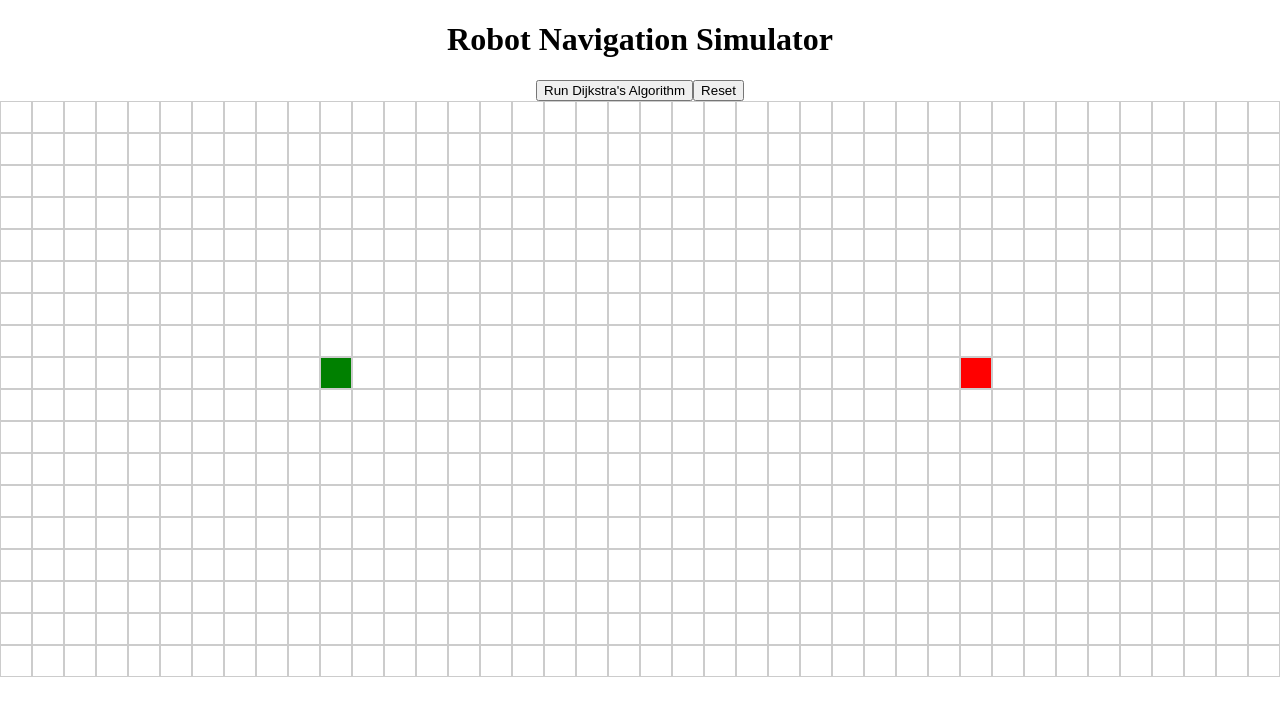
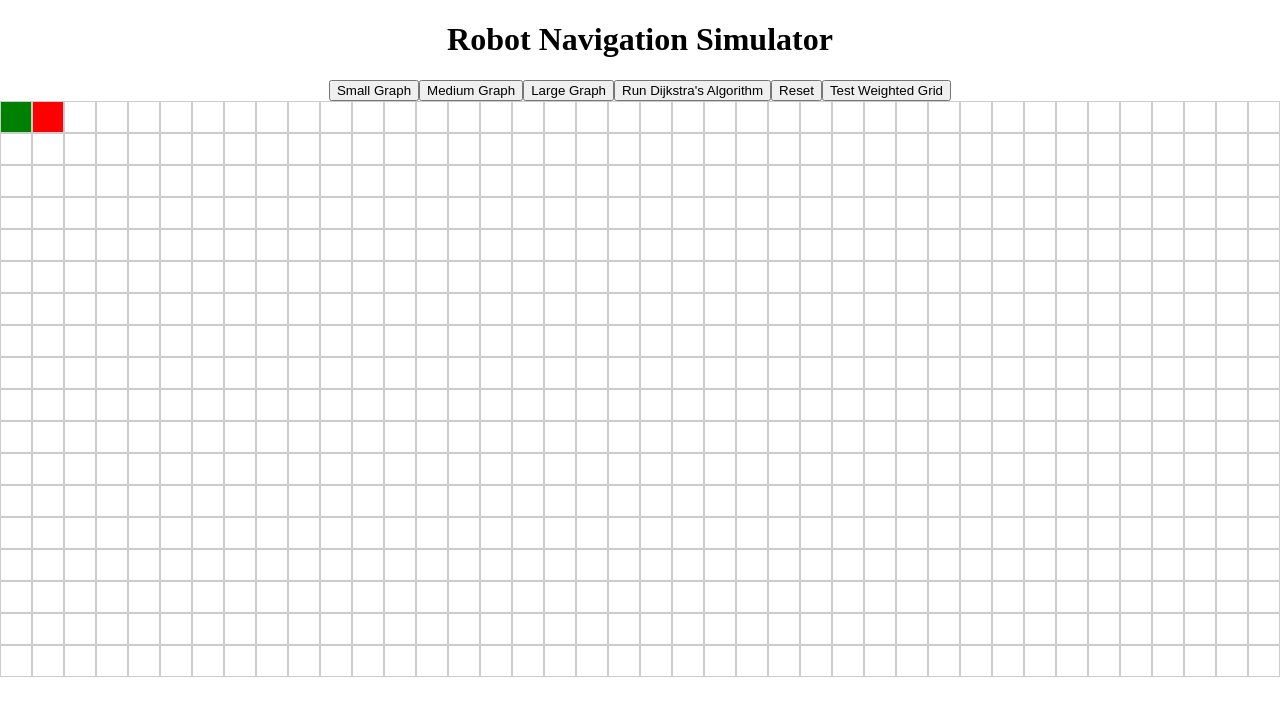
Before and after one commit to Victor00111/pathfinding-visualizer, a React (Create React App) app: page / in a window 1280 px wide. Shown: the top 716 px of the page. Built offline with nearby package versions, Linux system fonts and the light colour scheme.

Commit message:
Added graph sizes and started implementing a weighted graph

```diff
--- a/src/App.js
+++ b/src/App.js
@@ -4,22 +4,86 @@ import Grid from './visual-components/Grid';
 import dijkstra from './algorithms/Dijkstra';
 
 function App() {
-  const rowSize = 40;
-  const colSize = 18;
-  const grid = Array(colSize).fill(Array(rowSize).fill('empty'));
-  const [startPosition, setStartPosition] = useState([8, 10]);
-  const [targetPosition, setTargetPosition] = useState([8, 30]);
+  const [grid, setGrid] = useState(Array(18).fill().map(_ => Array(40).fill('empty')));
+  const [algoType, setAlgoType] = useState('unweighted');
+  const [startPosition, setStartPosition] = useState([0, 0]);
+  const [targetPosition, setTargetPosition] = useState([0, 1]);
   const [shortestPath, setShortestPath] = useState([]);
   const [dragging, setDragging] = useState(null);
+
+  const setWeightedGrid = (row, col) => {
+    const emptyGrid = Array(row).fill().map(_ => Array(col).fill('empty'));
+    const weightedGrid = emptyGrid.map((row, rowIndex) => {
+      return row.map((cell, colIndex) => {
+        if (rowIndex % 2 === 0) {
+          if (colIndex % 2 === 1) {
+            return (Math.floor(Math.random()*10) + 1)
+          }
+          else {
+            return 'empty'
+          }
+        }
+        else {
+          if (colIndex % 2 === 0) {
+            return (Math.floor(Math.random()*10) + 1)
+          }
+          else {
+            return null
+          }
+        }
+      });
+    });
+    console.log(weightedGrid)
+    setGrid(weightedGrid)
+  }
+
+  const setGridSmall = () => {
+    reset()
+    if (algoType === 'unweighted') {
+      setGrid(Array(6).fill(Array(15).fill('empty')))
+    } else {
+      setWeightedGrid(7, 15)
+    }
+  }
+
+  const setGridMedium = () => {
+    reset()
+    if (algoType === 'unweighted') {
+      setGrid(Array(12).fill(Array(30).fill('empty')))
+    } else {
+      setWeightedGrid(13, 27)
+    }
+  }
+
+  const setGridLarge = () => {
+    reset()
+    if (algoType === 'unweighted') {
+      setGrid(Array(18).fill(Array(40).fill('empty')))
+    } else {
+      setWeightedGrid(19, 41)
+    }
+  }
 
   const runDijkstra = () => {
     const path = dijkstra(grid, startPosition, targetPosition);
     setShortestPath(path);
-    console.log(shortestPath);
+    console.log(grid)
   };
+
+  const handleDijkstra = () => {
+    setWeightedGrid(19, 41);
+    // setAlgoType('weighted');
+    // runDijkstra();
+  }
+
+  const resetPath = () => {
+    setShortestPath([]);
+  }
 
   const reset = () => {
     setShortestPath([]);
+    setStartPosition([0, 0]);
+    setTargetPosition([0, 1]);
   }
 
   const handleDragStart = (position) => {
@@ -32,8 +96,10 @@ function App() {
 
   const handleDragEnter = (position) => {
     if (dragging === 'start') {
+      resetPath();
       setStartPosition(position);
     } else if (dragging === 'target') {
+      resetPath();
       setTargetPosition(position);
     }
   };
@@ -45,12 +111,16 @@ function App() {
   return (
     <div className="app">
       <h1>Robot Navigation Simulator</h1>
+      <button onClick={setGridSmall}>Small Graph</button>
+      <button onClick={setGridMedium}>Medium Graph</button>
+      <button onClick={setGridLarge}>Large Graph</button>
       <button onClick={runDijkstra}>Run Dijkstra's Algorithm</button>
-      <button onClick={reset}>Reset</button>
-      <Grid grid={grid} rowSize={rowSize} colSize={colSize} shortestPath={shortestPath}
-            startPosition={startPosition} targetPosition={targetPosition} onDragStart={handleDragStart}
-            onDragEnter={handleDragEnter} onDragEnd={handleDragEnd}
-            />
+      <button onClick={resetPath}>Reset</button>
+      <button onClick={handleDijkstra}>Test Weighted Grid</button>
+      <Grid
+        grid={grid} shortestPath={shortestPath} startPosition={startPosition} targetPosition={targetPosition}
+        onDragStart={handleDragStart} onDragEnter={handleDragEnter} onDragEnd={handleDragEnd}
+      />
     </div>
   );
 }
--- a/src/visual-components/Grid.js
+++ b/src/visual-components/Grid.js
@@ -1,7 +1,7 @@
 import React from 'react';
 import Cell from './Cell';
 
-const Grid = ({ grid, shortestPath, startPosition, targetPosition, onDragStart, onDragEnter, onDragEnd}) => {
+const Grid = ({grid, shortestPath, startPosition, targetPosition, onDragStart, onDragEnter, onDragEnd}) => {
   return (
     <div className="grid">
       {grid.map((row, rowIndex) => (
```
Also changed, not shown: src/visual-components/Cell.js (+4 -4 lines).
